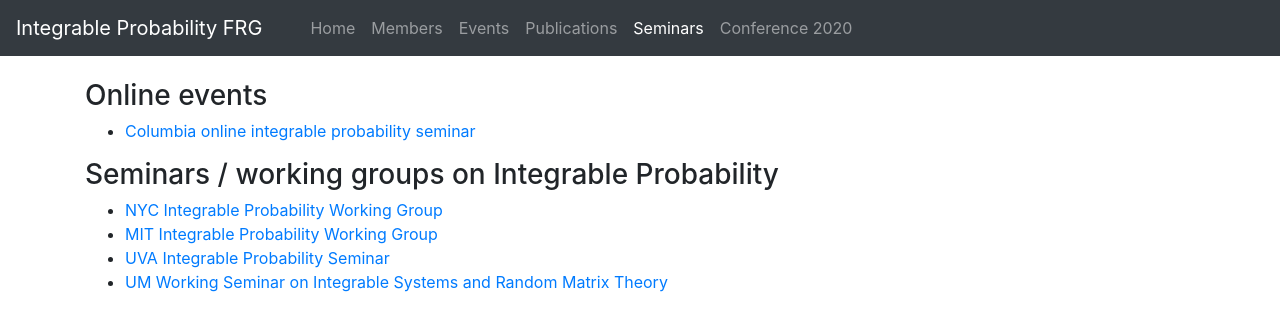
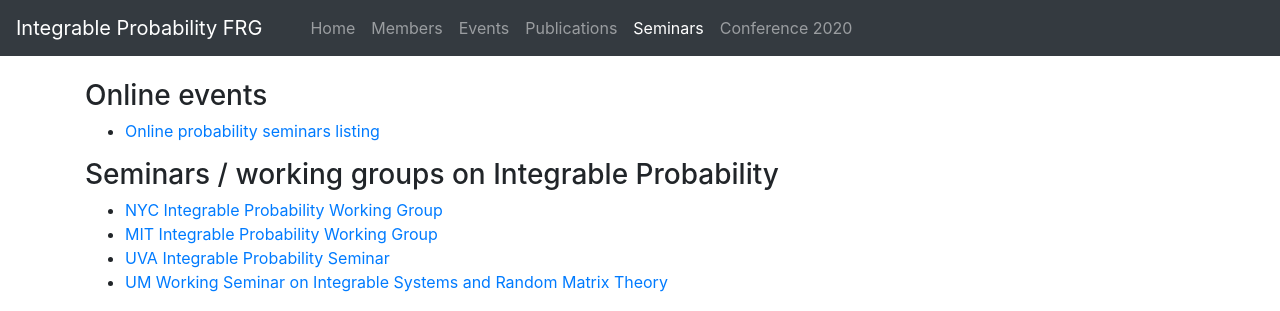
Before and after one commit to int-prob/int-prob-code, a Jekyll site: the page built from courses.md, in a window 1280 px wide. Shown: the top 311 px of the page. Built offline with Jekyll 4.4.1, drawn with Linux system fonts in a browser that asks for light colours; nearby versions of some CDN libraries.

Commit message:
modified

```diff
--- a/courses.md
+++ b/courses.md
@@ -7,7 +7,7 @@
 
 ## Online events
 
-- [Columbia online integrable probability seminar](http://www.math.columbia.edu/department/probability/seminar/prob_sem_global.html)
+- [Online probability seminars listing](http://www.math.columbia.edu/department/probability/seminar/prob_sem_global.html)
 
 ## Seminars / working groups on Integrable Probability
 
--- a/index.html
+++ b/index.html
@@ -34,7 +34,7 @@
     <h3 class="mt-4 mb-2">Online Events</h3>
 
     <ul>
-      <li><a href="http://www.math.columbia.edu/department/probability/seminar/prob_sem_global.html">Columbia online integrable probability seminar</a></li>
+      <li><a href="http://www.math.columbia.edu/department/probability/seminar/prob_sem_global.html">Online probability seminars listing</a></li>
     </ul>
 
     <h3 class="mt-4 mb-2">Upcoming Events (<a href="{{site.url}}/events/">all</a>)</h3>
```
